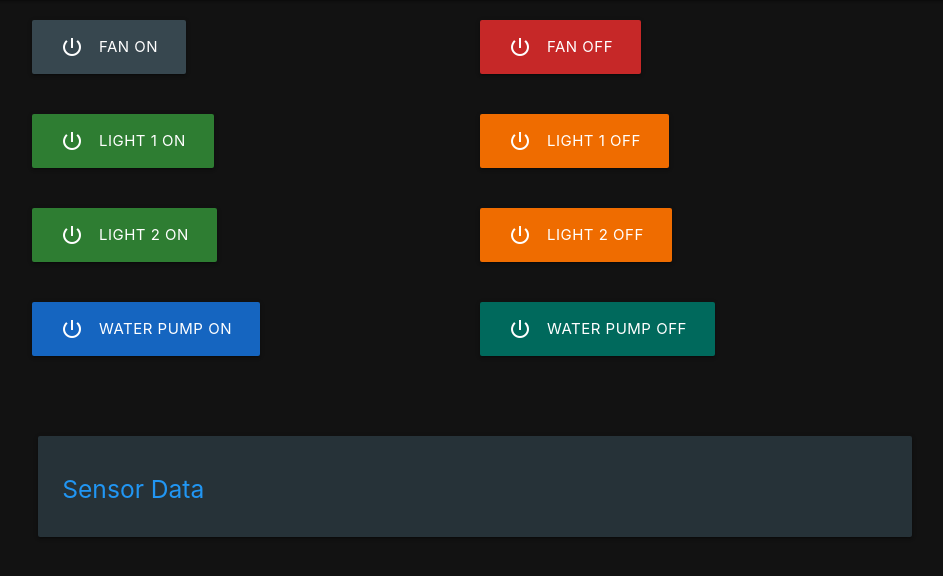
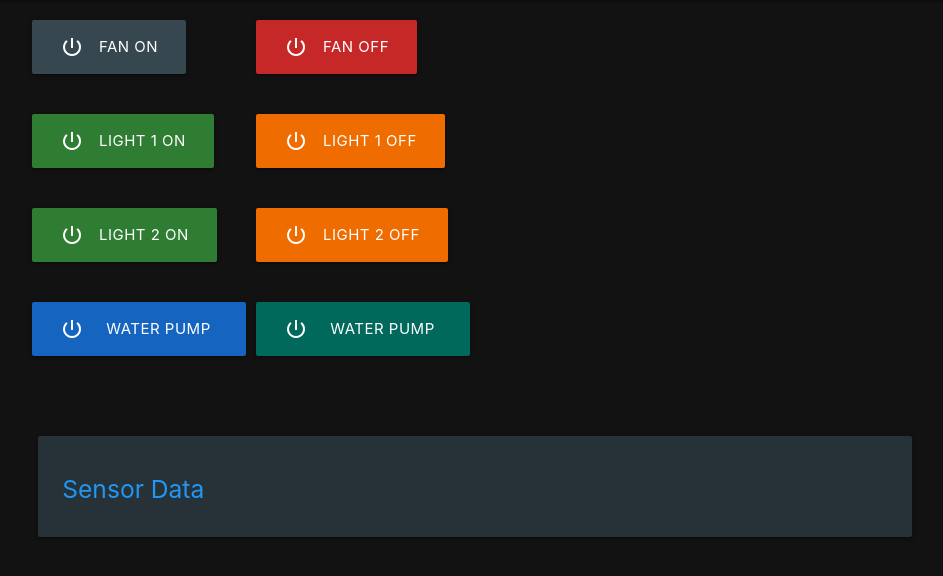
Before and after one commit to EmilianBem/automato, a Flask app: page / in a window 1280 px wide. Shown: the part 64-640 px from the top of the page, without its empty margins (165-1108 px from the left). Run offline with Flask 3, Linux system fonts and the light colour scheme.

Commit message:
adjust button width

```diff
--- a/templates/index.html
+++ b/templates/index.html
@@ -33,7 +33,7 @@
 
     <div class="container">
         <div class="row">
-            <form class="col s12" action="/control-devices" method="post">
+            <form class="col s6" action="/control-devices" method="post">
                 <div class="row center-align-left">
                     <div class="input-field col s4">
                         <button class="btn-large waves-effect waves-light blue-grey darken-3" type="submit" name="action" value="fan-1">
```
